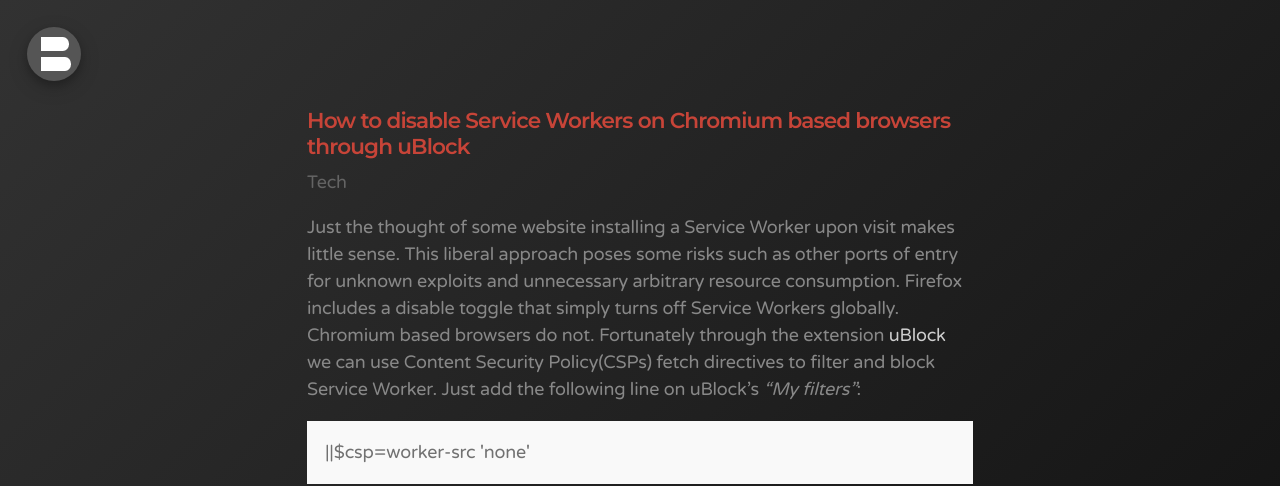
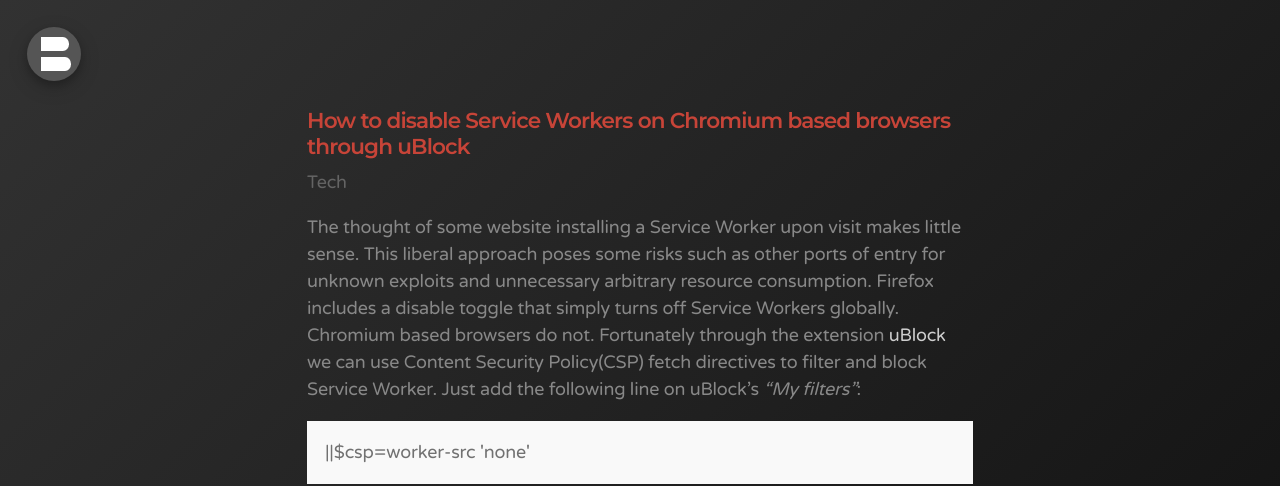
Before and after one commit to bonina/bonina.github.io, a Jekyll site: the page built from _posts/2019-09-27-disable-service-workers-chromium.md, in a window 1280 px wide. Shown: the top 486 px of the page. Built offline with Jekyll 4.4.1, drawn with Linux system fonts in a browser that asks for light colours.

Commit message:
Update 2019-09-27-disable-service-workers-chromium.md

```diff
--- a/_posts/2019-09-27-disable-service-workers-chromium.md
+++ b/_posts/2019-09-27-disable-service-workers-chromium.md
@@ -4,9 +4,9 @@
 categories: [Tech]
 ---
 
-Just the thought of some website installing a Service Worker upon visit makes little sense. This liberal approach poses some risks such as other ports of entry for unknown exploits and unnecessary arbitrary resource consumption.
+The thought of some website installing a Service Worker upon visit makes little sense. This liberal approach poses some risks such as other ports of entry for unknown exploits and unnecessary arbitrary resource consumption.
 Firefox includes a disable toggle that simply turns off Service Workers globally. Chromium based browsers do not.
-Fortunately through the extension <a href="https://github.com/gorhill/uBlock">uBlock</a> we can use Content Security Policy(CSPs) fetch directives to filter and block Service Worker.
+Fortunately through the extension <a href="https://github.com/gorhill/uBlock">uBlock</a> we can use Content Security Policy(CSP) fetch directives to filter and block Service Worker.
 Just add the following line on uBlock’s <i>“My filters”</i>:
 <p class="message">||$csp=worker-src 'none'</p>
 If you need to exclude/whitelist some particular website from that filtering process(i.e. you need background notifications for that domain), you can specify it using the following format:
```
